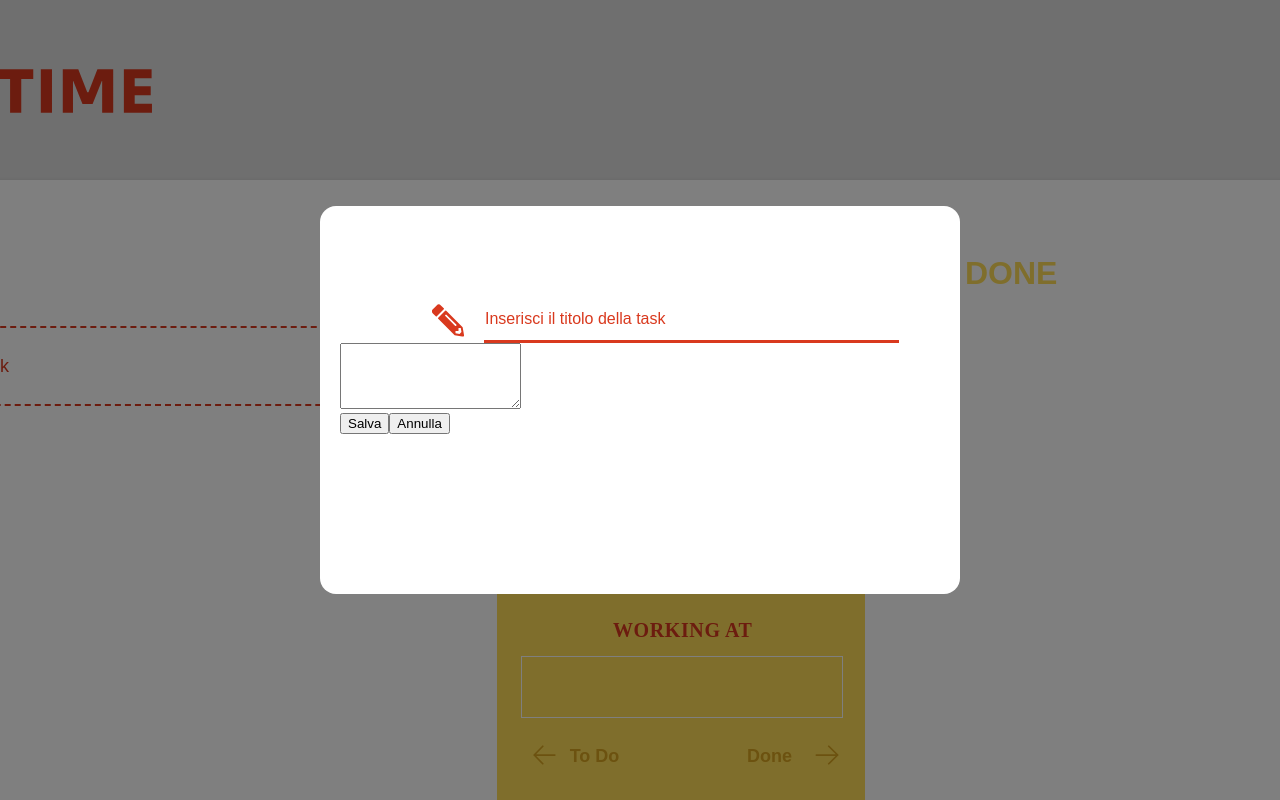
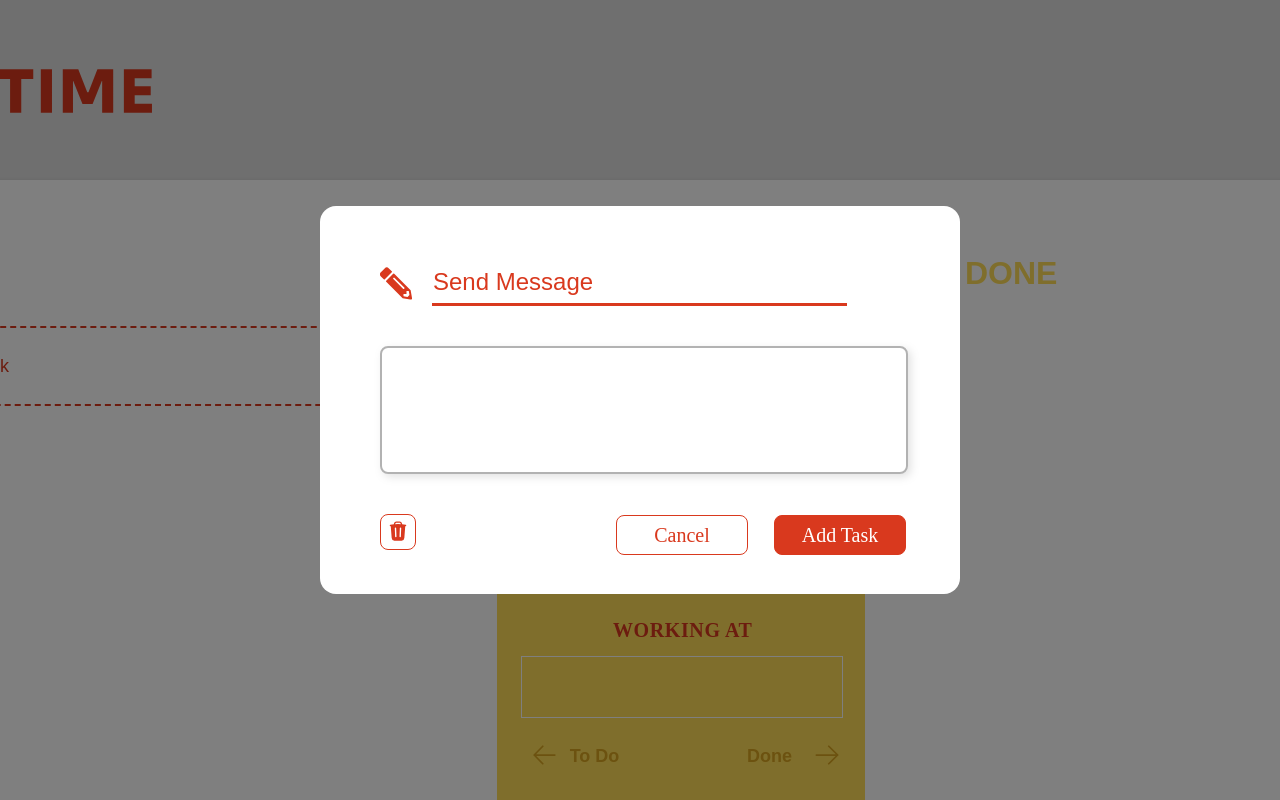
Before and after one commit to rafele0/tomatime, a React (Vite) app in the folder react/vite-project/: page / in a window 1280 px wide. Both pictures are taken after a click on the button "Add task". Built offline with nearby package versions, Linux system fonts and the light colour scheme.

Commit message:
proseguimento2 fe

```diff
--- a/react/vite-project/src/components/TaskModal.jsx
+++ b/react/vite-project/src/components/TaskModal.jsx
@@ -1,6 +1,7 @@
 import React, { useState } from 'react';
 import PropTypes from 'prop-types';
 import Edit from '../assets/edit.svg';
+import Delate from '../assets/delate.svg'
 
 
 
@@ -41,7 +42,7 @@ function TaskModal({ isOpen, onClose, onSave }) {
           value={title}
           onChange={(e) => setTitle(e.target.value)}
           className='modalInput'
-          placeholder='Inserisci il titolo della task'
+          placeholder='Send Message'
         />
 
         </div>
@@ -50,10 +51,14 @@ function TaskModal({ isOpen, onClose, onSave }) {
           value={description}
           onChange={(e) => setDescription(e.target.value)}
           rows={4}
+          className='modalTextArea'
+          style={{"resize":"none", "width":"520px", "height":"120px", "marginLeft":"40px", "marginTop":"40px", "borderRadius":"8px"}}
+          placeholder=''
         />
         <div>
-          <button onClick={handleSave}>Salva</button>
-          <button onClick={onClose}>Annulla</button>
+          <button style={{"width":"36px", "height":"36px", "marginLeft":"40px","marginTop":"36px","background":"transparent","borderRadius":"8px", "border":"1px solid #D9391E"}}><img src={Delate}></img></button>
+          <button onClick={onClose} style={{"width":"132px", "height":"40px","marginLeft":"200px", "marginTop":"36px","background":"transparent","borderRadius":"8px", "border":"1px solid #D9391E", "fontFamily":"sora sans-serif", "fontWeight":"regular", "fontSize":"20px", "color":"#D9391E"}}>Cancel</button>
+          <button onClick={handleSave} style={{"width":"132px", "height":"40px","marginLeft":"26px", "marginTop":"36px","background":"#D9391E","borderRadius":"8px", "border":"1px solid #D9391E", "fontFamily":"sora sans-serif", "fontWeight":"regular", "fontSize":"20px", "color":"white"}}>Add Task</button>
         </div>
       </div>
     </div>
--- a/react/vite-project/src/index.css
+++ b/react/vite-project/src/index.css
@@ -161,6 +161,7 @@ body {
   font-weight: bold;
   font-size: 18px;
   cursor: pointer;
+  border-radius: 5px;
 }
 
 .btnDone{
@@ -176,6 +177,15 @@ body {
   font-weight: bold;
   font-size: 18px;
   cursor: pointer;
+  border-radius: 5px;
+}
+
+.btnDone:hover {
+  background-color: white;
+}
+
+.btnToDo:hover {
+  background-color: white;
 }
 /* -------------------------------------------------------------------------------------------------------------------------------------------- */
 
@@ -294,19 +304,28 @@ body {
   outline: none;
   margin-left: 20px;
   padding-left: 1px;
-  font-size: 16px;
   font-family: 'sora', sans-serif;
-
+  font-size: 24px;
+  color: #D9391E;
 }
 
-::placeholder {
+.modalInput::placeholder {
   color: #D9391E;
-  font-size: 16px;
-  font-family: 'sora', sans-serif;
+
 }
 
 .modalHeader {
   display: flex;
   flex-direction: row;
-  margin: 72px 40px 0px 92px;
+  margin: 35px 0px 0px 40px;
 }
+
+.modalTextArea{
+  border: 2px solid rgba(0, 0, 0, 0.3); /* Bordo semi-trasparente */
+  border-radius: 8px; /* Angoli arrotondati */
+  background: transparent;
+  color: #D9391E;
+  outline: none; /* Rimuove il contorno di default */
+  box-shadow: 3px 3px 8px rgba(129, 129, 129, 0.229),
+              -3px -3px 8px rgba(255, 255, 255, 0.808); /* Effetto rialzato */
+}
```
Also changed, not shown: react/vite-project/src/assets/delate.svg (added).
